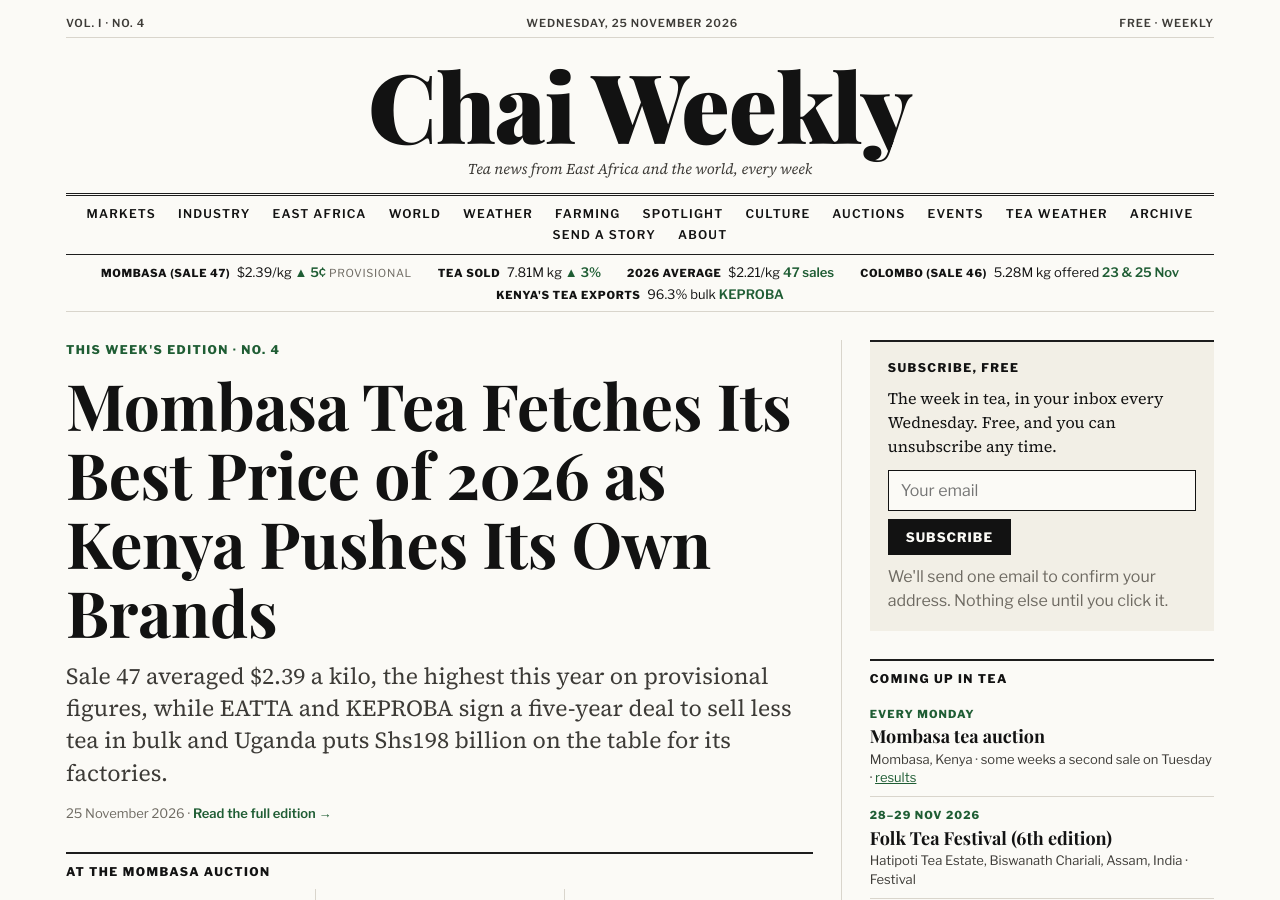
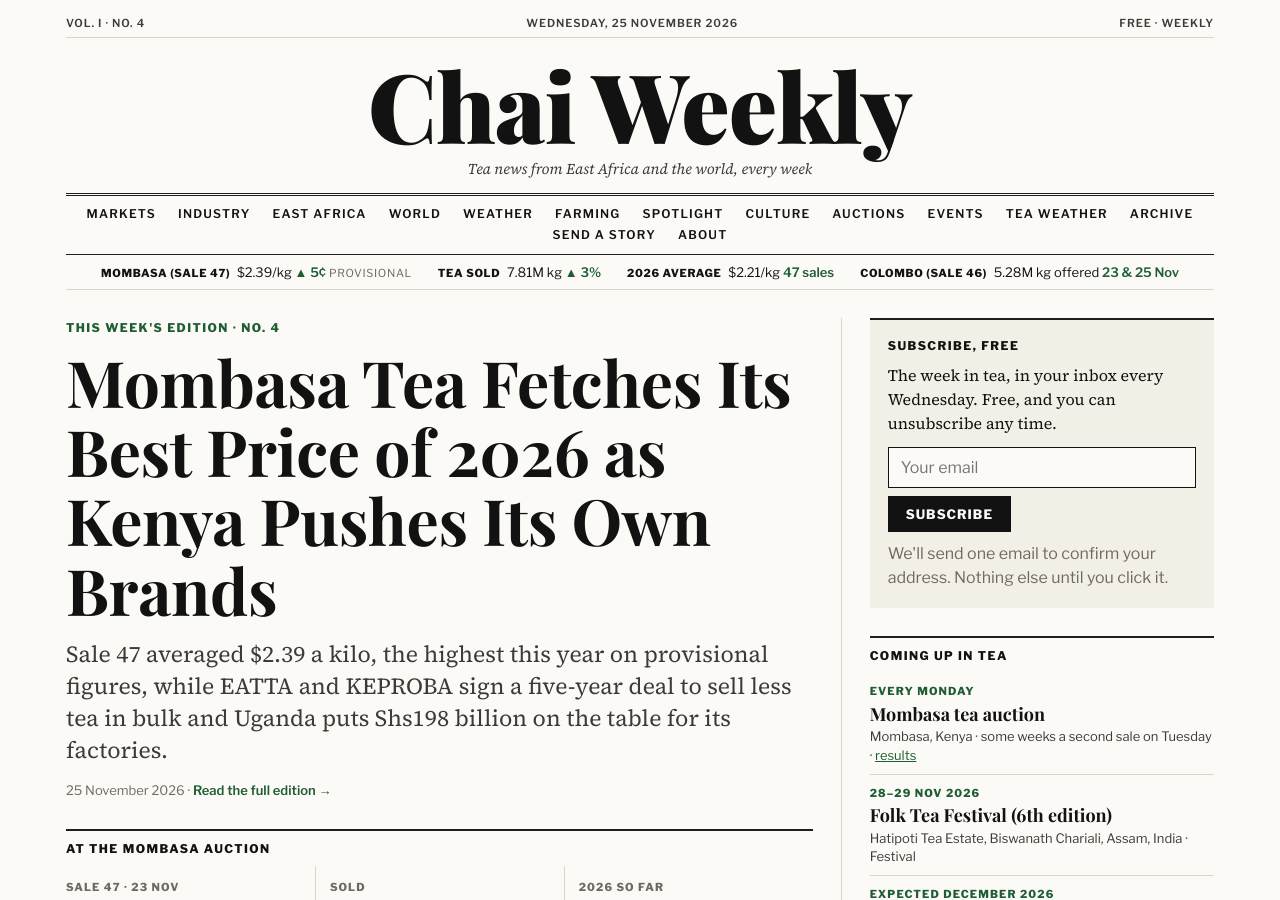
Before and after one commit to maxndungu/chai-weekly, a Jekyll site: the page built from index.html, in a window 1280 px wide and 900 px high. Built offline with Jekyll 4.4.1, drawn with Linux system fonts in a browser that asks for light colours; some web fonts are replaced.

Commit message:
Issue #4: remove the 96.3% bulk exports item from the ticker
Maxwell's request.

Co-Authored-By: Claude Opus 5.5 <noreply@anthropic.com>
Claude-Session: https://claude.ai/code/session_01NE5qXoPqH1QwXHNgrisEW2

```diff
--- a/_posts/2026-11-25-issue-004.md
+++ b/_posts/2026-11-25-issue-004.md
@@ -9,7 +9,6 @@ snapshot:
   - { label: "Tea sold", value: "7.81M kg", note: "▲ 3%" }
   - { label: "2026 average", value: "$2.21/kg", note: "47 sales" }
   - { label: "Colombo (Sale 46)", value: "5.28M kg offered", note: "23 & 25 Nov" }
-  - { label: "Kenya's tea exports", value: "96.3% bulk", note: "KEPROBA" }
 stories:
   - { section: "Markets", anchor: "the-auction-this-week", headline: "Best price of the year at Mombasa", summary: "Buyers paid an average of $2.39 a kilo for 7.81 million kg at Sale 47, up 5 cents on the week, on EATTA's provisional figures." }
   - { section: "Industry", anchor: "ktda-and-factory-news", headline: "A deal to sell Kenyan tea by its name", summary: "EATTA and KEPROBA sign a five-year pact to move exports beyond bulk, and the Tea Board tells brokers to build their own brands." }
```
